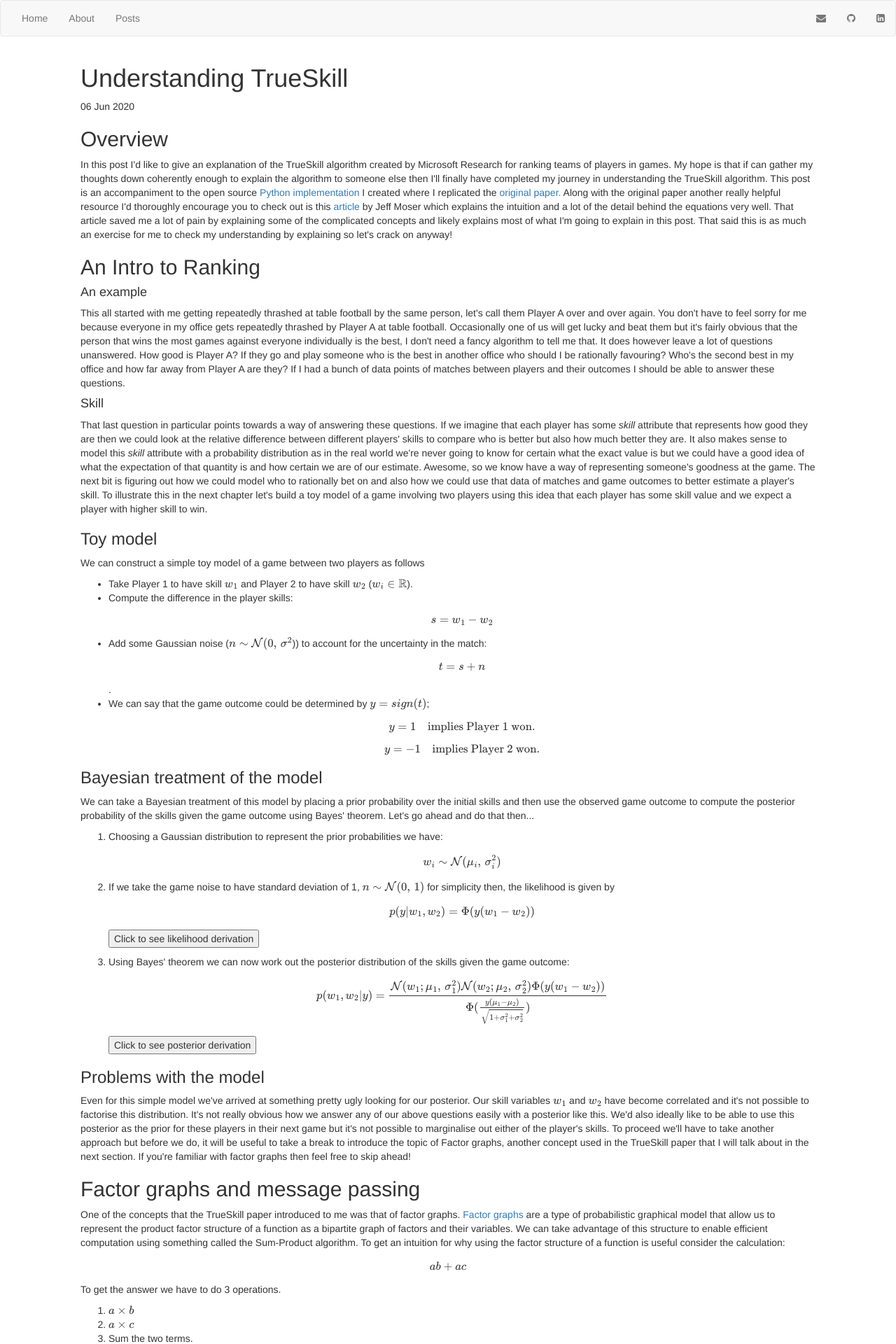
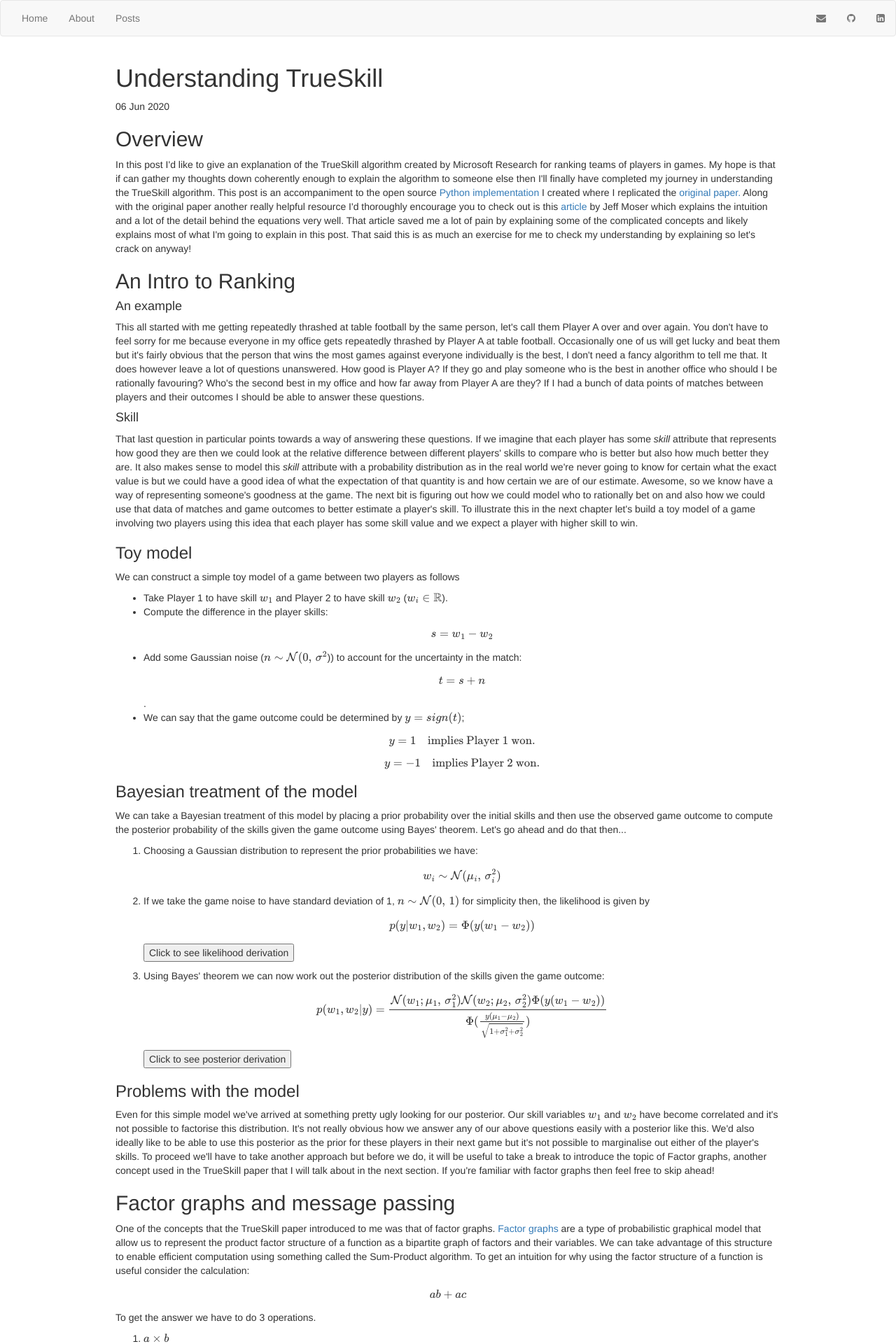
Before and after one commit to Nush395/Nush395.github.io, a Jekyll site: the page built from _posts/2020-06-06-true-skill.html, in a window 1280 px wide. Shown: the top 1920 px of the page at 70% size. Built offline with Jekyll 4.4.1, drawn with Linux system fonts in a browser that asks for light colours; formulas are drawn with MathJax 3.

Commit message:
Edit margin for posts.

```diff
--- a/_layouts/post.html
+++ b/_layouts/post.html
@@ -1,7 +1,7 @@
 ---
 layout: default
 ---
-<div style="margin:0px 100px 0px 100px;">
+<div style="margin:0px 150px 0px 150px;">
   <h1>
   {{ page.title }}
   </h1>
```
